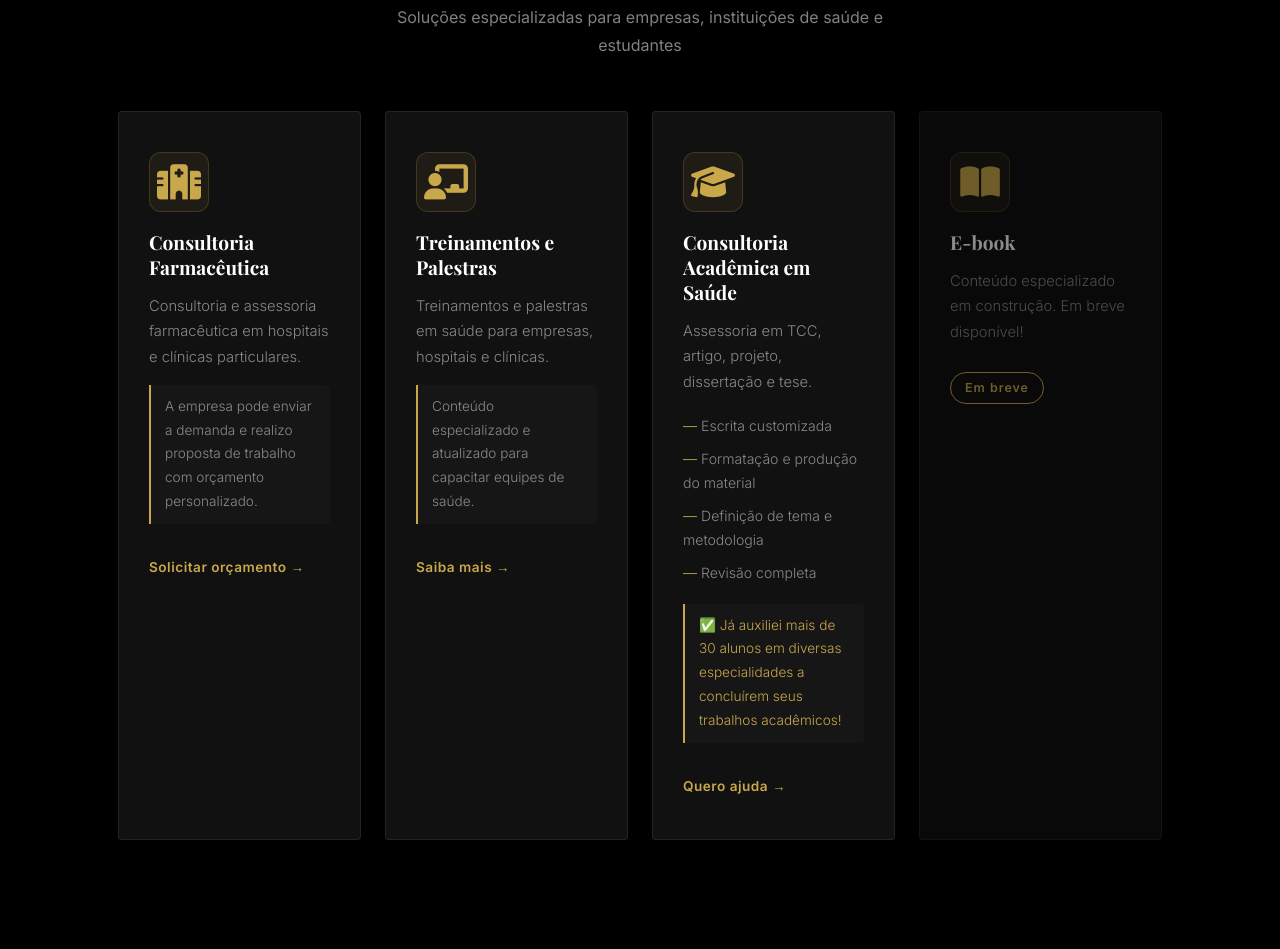
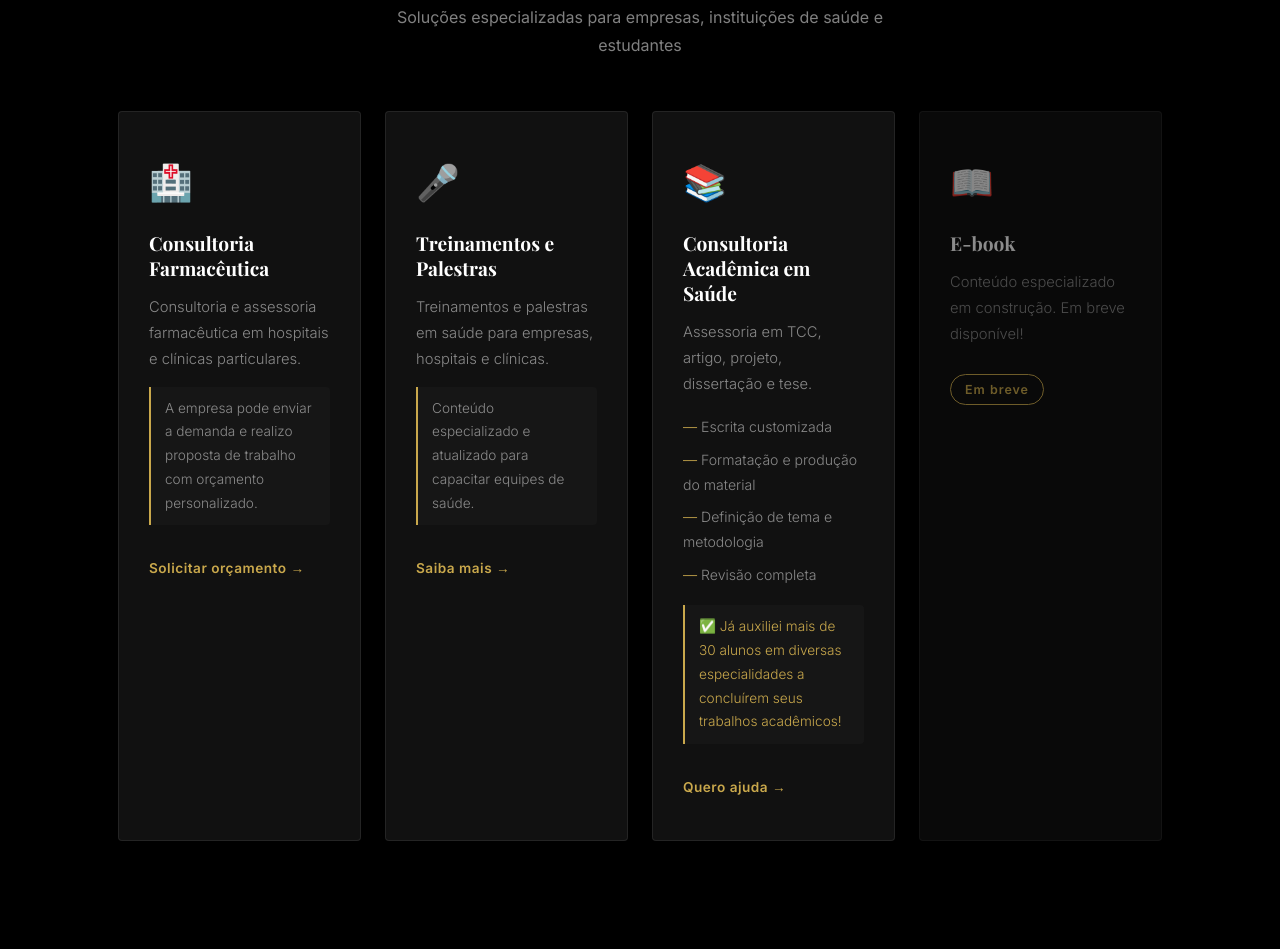
Before and after one commit to dessamarkito/alessandramarkito, a plain HTML site: page index.html in a window 1280 px wide. Shown: the part 1850-2799 px from the top of the page. Drawn offline with nearby package versions, Linux system fonts and the light colour scheme; a web font is replaced by a local one.

Commit message:
Reverter emojis originais nos serviços

```diff
--- a/index.html
+++ b/index.html
@@ -77,7 +77,7 @@
       <div class="cards-grid">
 
         <div class="card">
-          <div class="card-icon"><i class="fa-solid fa-hospital"></i></div>
+          <div class="card-icon">🏥</div>
           <h3>Consultoria Farmacêutica</h3>
           <p>Consultoria e assessoria farmacêutica em hospitais e clínicas particulares.</p>
           <p class="card-note">A empresa pode enviar a demanda e realizo proposta de trabalho com orçamento personalizado.</p>
@@ -85,7 +85,7 @@
         </div>
 
         <div class="card">
-          <div class="card-icon"><i class="fa-solid fa-chalkboard-user"></i></div>
+          <div class="card-icon">🎤</div>
           <h3>Treinamentos e Palestras</h3>
           <p>Treinamentos e palestras em saúde para empresas, hospitais e clínicas.</p>
           <p class="card-note">Conteúdo especializado e atualizado para capacitar equipes de saúde.</p>
@@ -93,7 +93,7 @@
         </div>
 
         <div class="card">
-          <div class="card-icon"><i class="fa-solid fa-graduation-cap"></i></div>
+          <div class="card-icon">📚</div>
           <h3>Consultoria Acadêmica em Saúde</h3>
           <p>Assessoria em TCC, artigo, projeto, dissertação e tese.</p>
           <ul class="card-list">
@@ -107,7 +107,7 @@
         </div>
 
         <div class="card card-breve">
-          <div class="card-icon"><i class="fa-solid fa-book-open"></i></div>
+          <div class="card-icon">📖</div>
           <h3>E-book</h3>
           <p>Conteúdo especializado em construção. Em breve disponível!</p>
           <span class="tag-breve">Em breve</span>
--- a/styles.css
+++ b/styles.css
@@ -449,15 +449,6 @@ a {
 .card-icon {
   font-size: 2.2rem;
   margin-bottom: 18px;
-  color: var(--gold);
-  width: 60px;
-  height: 60px;
-  display: flex;
-  align-items: center;
-  justify-content: center;
-  background: rgba(201, 168, 76, 0.08);
-  border: 1px solid var(--border);
-  border-radius: 12px;
 }
 
 .card h3 {
```
